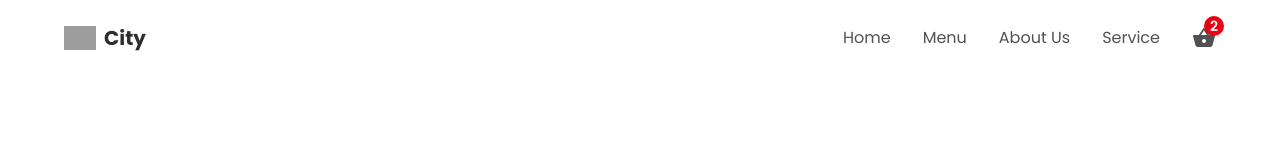
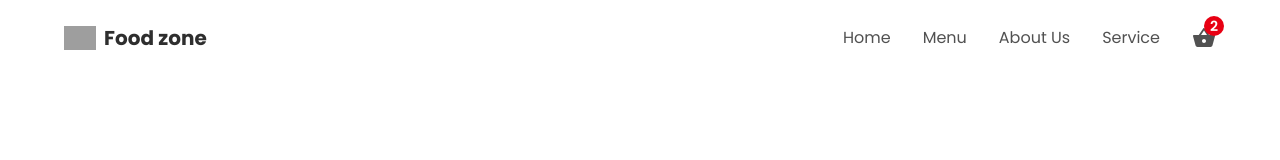
Before and after one commit to NEKiarie/Food-Zone, a React (Create React App) app: page / in a window 1280 px wide. Shown: the top 160 px of the page. Built offline with nearby package versions, Linux system fonts and the light colour scheme; grey boxes are pictures that could not be loaded.

Commit message:
:lipstick: Update the UI and style files

```diff
--- a/public/index.html
+++ b/public/index.html
@@ -9,7 +9,7 @@
   <meta name="description" content="Web site created using create-react-app" />
   <link rel="apple-touch-icon" href="%PUBLIC_URL%/logo192.png" />
   <link rel="manifest" href="%PUBLIC_URL%/manifest.json" />
-  <title>MyResturant</title>
+  <title>Food Zone</title>
 </head>
 
 <body>
--- a/src/components/Header.jsx
+++ b/src/components/Header.jsx
@@ -9,7 +9,7 @@ const Header = () => {
       <div className='hidden md:flex w-full h-full'>
         <div className='flex items-center gap-2'>
           <img src={Logo} alt='logo' className='w-8 object-cover' />
-          <p className='text-headingColor text-xl font-bold'>City</p>
+          <p className='text-headingColor text-xl font-bold'>Food zone</p>
         </div>
         <ul className='flex items-center gap-8 ml-auto'>
           <li className='text-base text-textColor hover:text-headingColor cursor-pointer duration-100 transition-all
```
